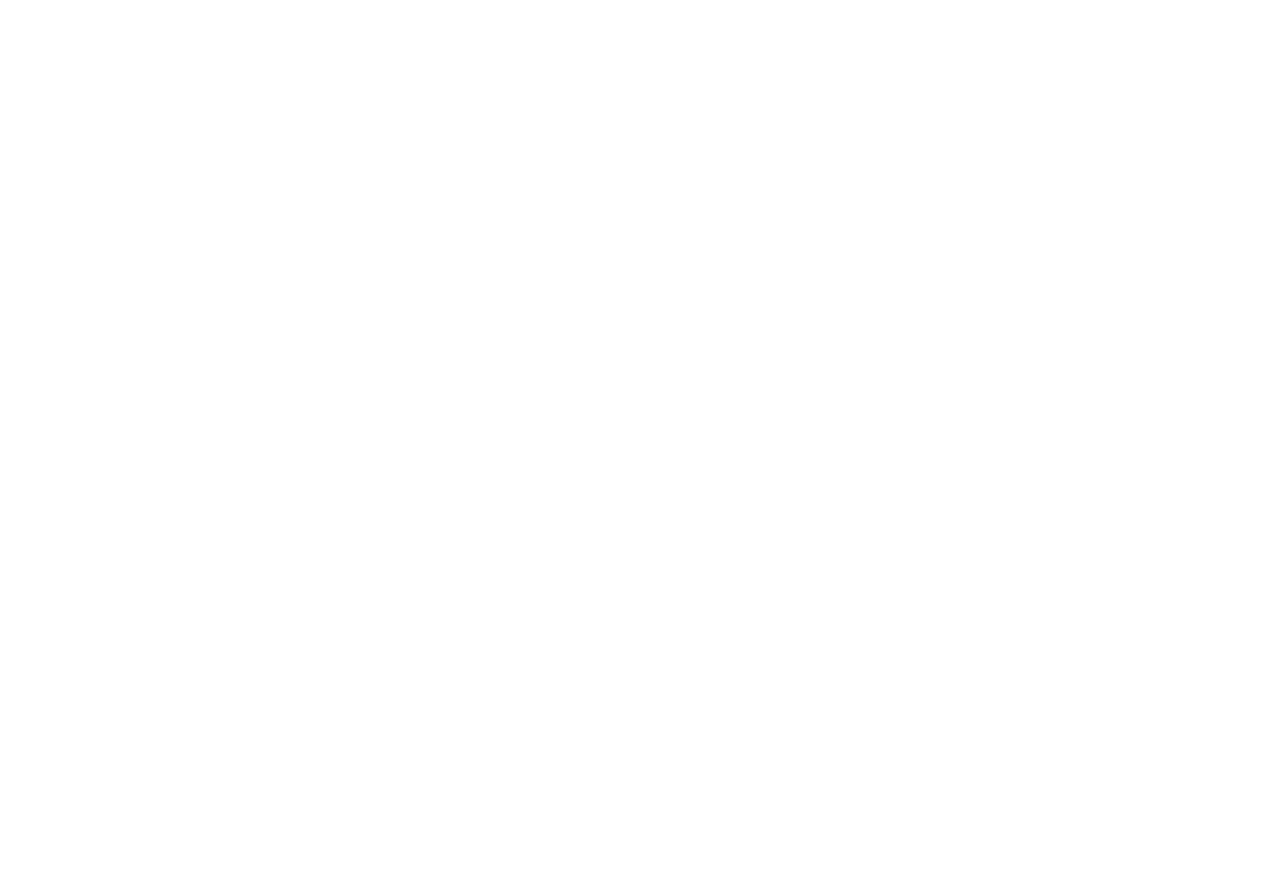
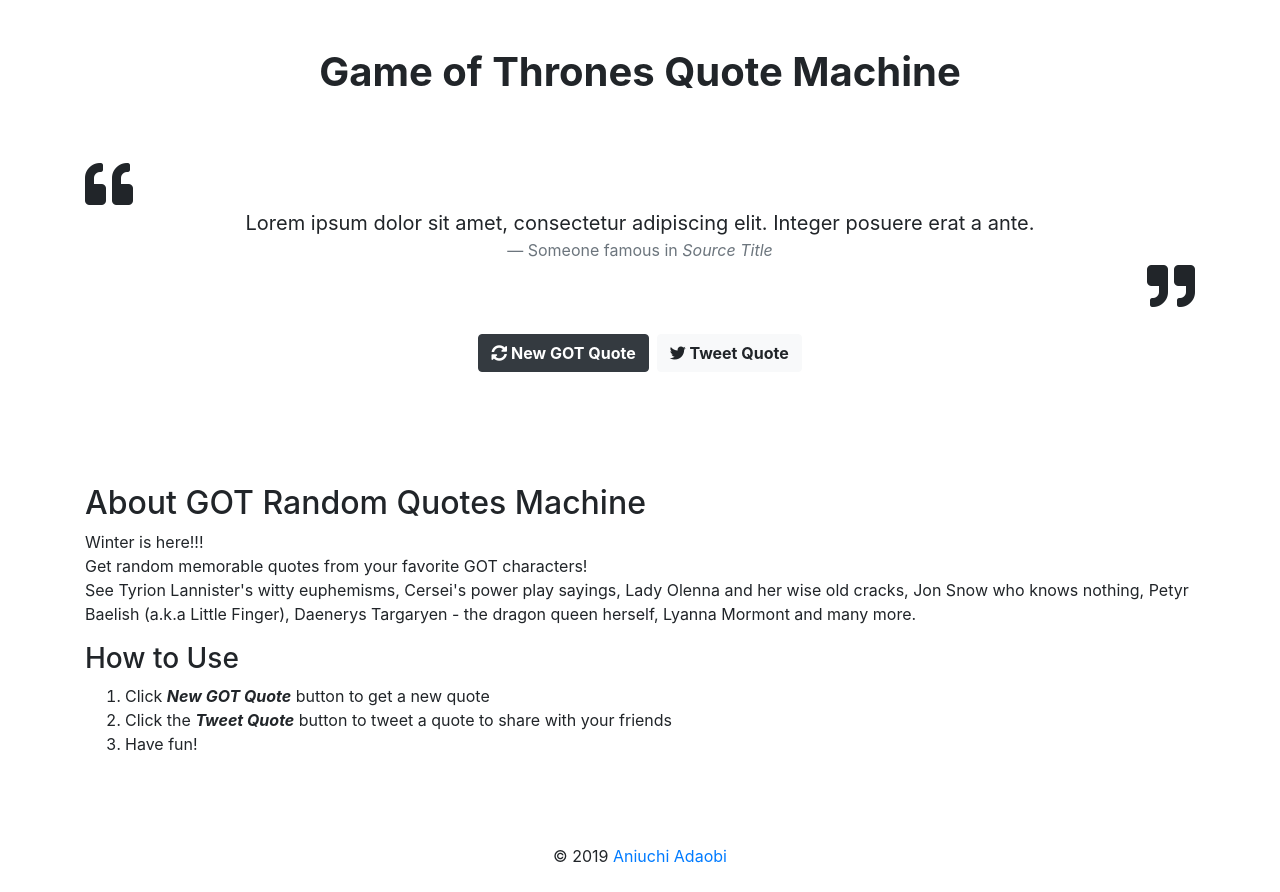
Before and after one commit to adamichelle/got-quote-generator, a plain HTML site: page index.html in a window 1280 px wide. Before the commit the page ends 800 px from the top, so only its background shows below. Drawn offline with nearby package versions, Linux system fonts and the light colour scheme.

Commit message:
Create the html structure for the app

```diff
--- a/index.html
+++ b/index.html
@@ -9,6 +9,58 @@
     <link rel="stylesheet" href="https://use.fontawesome.com/releases/v5.8.2/css/all.css" integrity="sha384-oS3vJWv+0UjzBfQzYUhtDYW+Pj2yciDJxpsK1OYPAYjqT085Qq/1cq5FLXAZQ7Ay" crossorigin="anonymous">
 </head>
 <body>
+    <header>
+        <h1 class="text-center font-weight-bolder pt-5 mb-0">Game of Thrones Quote Machine
+        </h1>
+    </header>
+    <main>
+        <section class="quote-block pt-5 pb-3">
+            <div class="container pt-3">
+            <div class="row">
+                <div class="quote-symbol-left col-md-12">
+                    <i class="fas fa-quote-left fa-3x"></i>
+                </div>
+                <div class="col-sm-10 offset-sm-1">
+                    <blockquote class="blockquote text-center mb-0">
+                        <p class="mb-0 text-wrap" id="quote">Lorem ipsum dolor sit amet, consectetur adipiscing elit. Integer posuere erat a ante.</p>
+                        <footer class="blockquote-footer" id="author">Someone famous in <cite title="Source Title">Source Title</cite></footer>
+                    </blockquote>
+                </div>
+                <div class="col-sm-12 text-right quote-symbol-right mt-0">
+                    <i class="fas fa-quote-right fa-3x"></i>
+                </div>
+                <div class="d-flex col-sm-12 mt-4 mb-5 justify-content-center">
+                    <button type="button" class="btn btn-dark font-weight-bolder mr-1" id="newQuote">
+                        <i class="fas fa-sync-alt"></i>
+                        New GOT Quote
+                    </button>
+                    <a id="tweetQuote" href="" target="_blank" data-size="large" role="button" class="btn btn-light font-weight-bolder ml-1 twitter-share-button" data-via="adamichelle">
+                        <i class="fab fa-twitter"></i>
+                        Tweet Quote
+                    </a>
+                </div>
+            </div>
+            </div>
+        </section>
+        <section class="quote-machine-about pt-5 pb-5">
+            <div class="container mb-0">
+                <h2>About GOT Random Quotes Machine</h2>
+                <p>Winter is here!!!
+                    <br />Get random memorable quotes from your favorite GOT characters!
+                    <br /> See Tyrion Lannister's witty euphemisms, Cersei's power play sayings, Lady Olenna and her wise old cracks, Jon Snow who knows nothing, Petyr Baelish (a.k.a Little Finger), Daenerys Targaryen - the dragon queen herself, Lyanna Mormont and many more.</p>
+                <h3>How to Use</h3>
+                <ol>
+                    <li>Click <b><em>New GOT Quote</em></b> button to get a new quote
+                    </li>
+                    <li>Click the <b><em>Tweet Quote</em></b> button to tweet a quote to share with your friends</li>
+                    <li>Have fun!</li>
+                </ol>
+            </div>
+        </section>
+    </main>
+    <footer class="page-footer pt-2 pb-2">
+    <p class="pt-3 text-center">© 2019 <a class="footer-link" href="https://github.com/adamichelle">Aniuchi Adaobi</a></p>
+    </footer>
 
     <script src="https://ajax.googleapis.com/ajax/libs/jquery/3.4.0/jquery.min.js"></script>
 </body>
```
